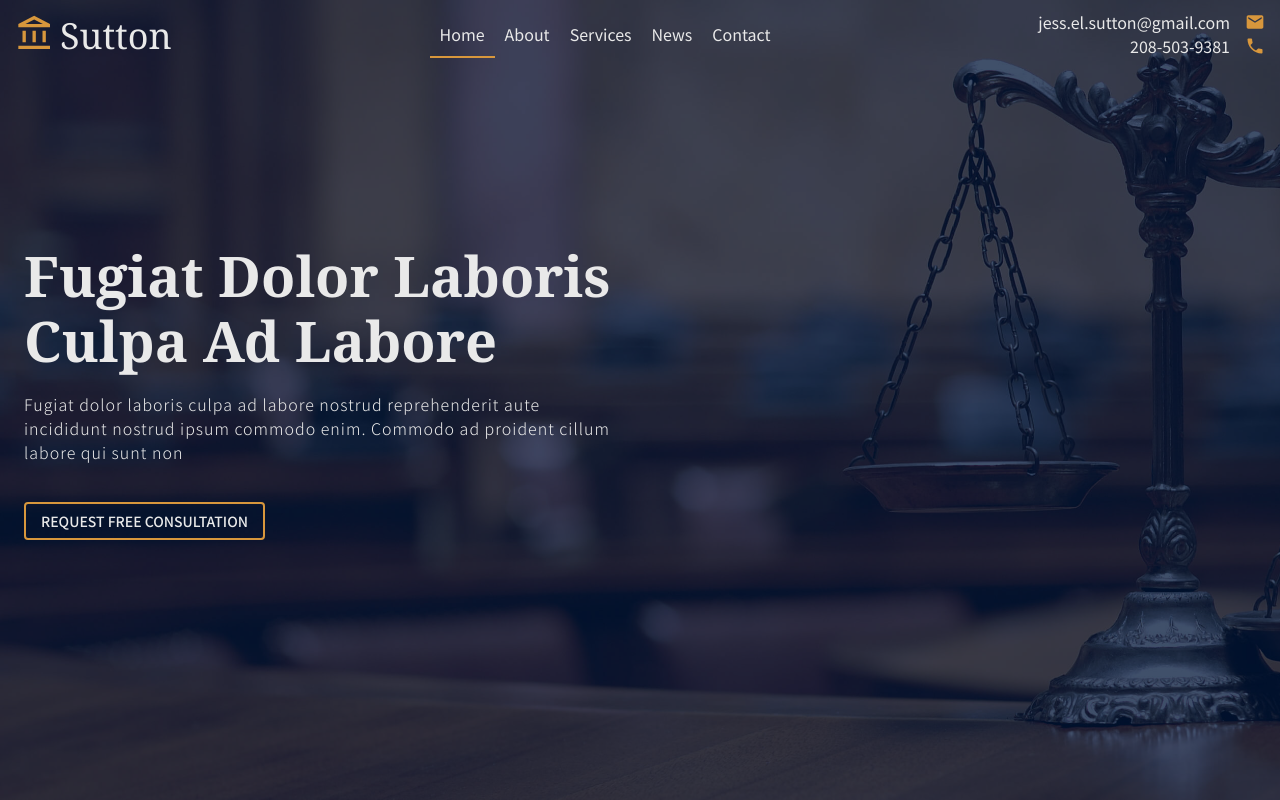
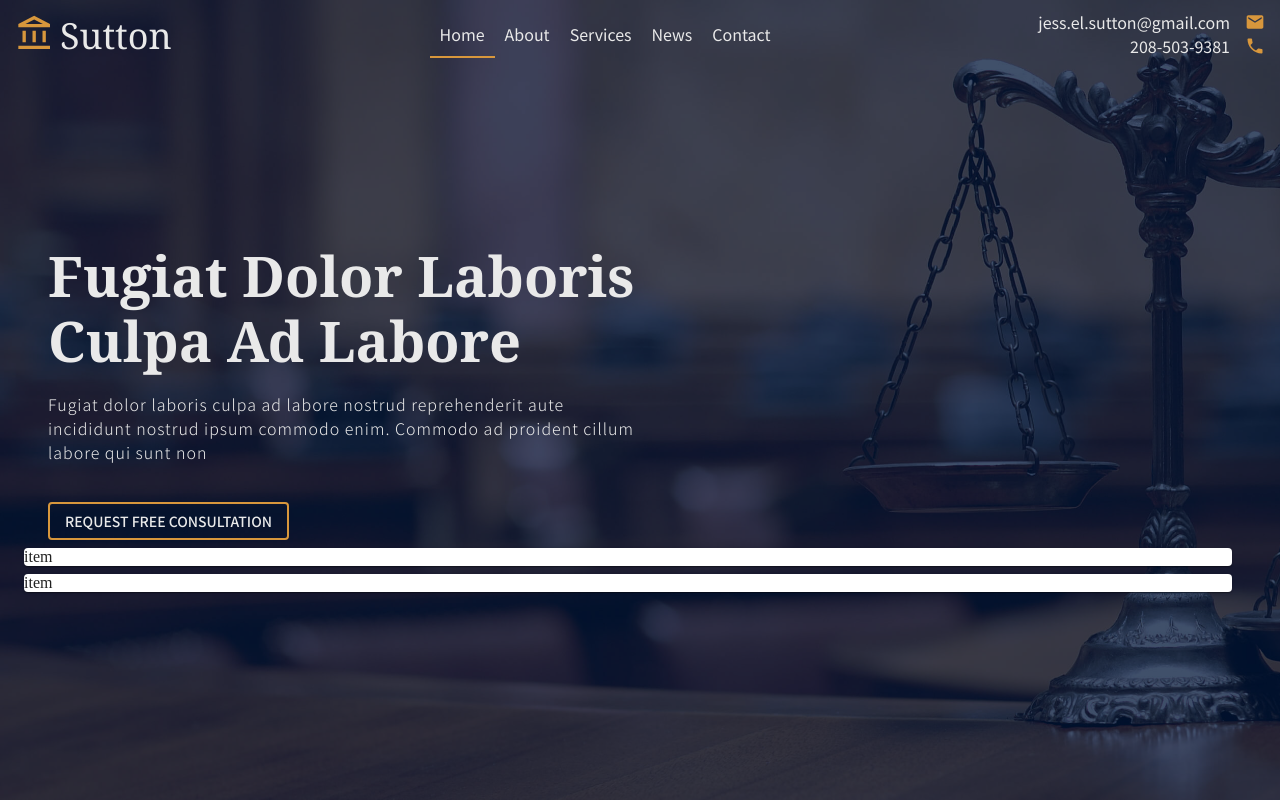
Before and after one commit to pmitch242/jessica-sutton, a React (Create React App) app: page / in a window 1280 px wide. Built offline with nearby package versions, Linux system fonts and the light colour scheme.

Commit message:
adding grids

```diff
--- a/src/components/Home/index.js
+++ b/src/components/Home/index.js
@@ -1,22 +1,45 @@
 import React from 'react'
-import {  } from '@material-ui/core';
+import { Grid, Paper, makeStyles, Container } from '@material-ui/core';
 
 import Intro from './Intro';
 
 import './home.css';
 
-// const useStyle = makeStyles({
-//     home: {}
-// })
+const useStyle = makeStyles({
+    home: {}
+})
 
 const Home = () => {
-        return (
-            <div id='home'>
-                <Intro />
-                <section id='landing'></section>
-                <section id='about-section'></section>
-            </div>
-        )
+    const classes = useStyle();
+
+    return (
+        <Container id='home'>
+            <Grid container spacing={1}>
+
+                <Grid container item xs={12} spacing={3}>
+                    <Grid container item xs={12}>
+                        <Grid item xs={12}><Intro /></Grid>
+                    </Grid>
+                </Grid>
+
+
+                <Grid container item xs={12} spacing={3}>
+                    <Grid container item xs={12}>
+                        <Grid item xs={12}><Paper className={classes.paper}>item</Paper></Grid>
+                    </Grid>
+                </Grid>
+
+
+                <Grid container item xs={12} spacing={3}>
+                    <Grid container item xs={12}>
+                        <Grid item xs={12}><Paper className={classes.paper}>item</Paper></Grid>
+                    </Grid>
+                </Grid>
+
+
+            </Grid>
+        </Container>
+    )
 }
 
 export default Home;
--- a/src/components/Navbar/nav.css
+++ b/src/components/Navbar/nav.css
@@ -1,9 +1,12 @@
 .navbar{
+    position: sticky;
+    top: 0;
     padding: 10px 15px;
     display: flex;
     justify-content: space-between;
     align-items: center;
     color: #e9e9e9;
+    z-index: 50;
 }
 
 .navbar .navlinks a{
```
